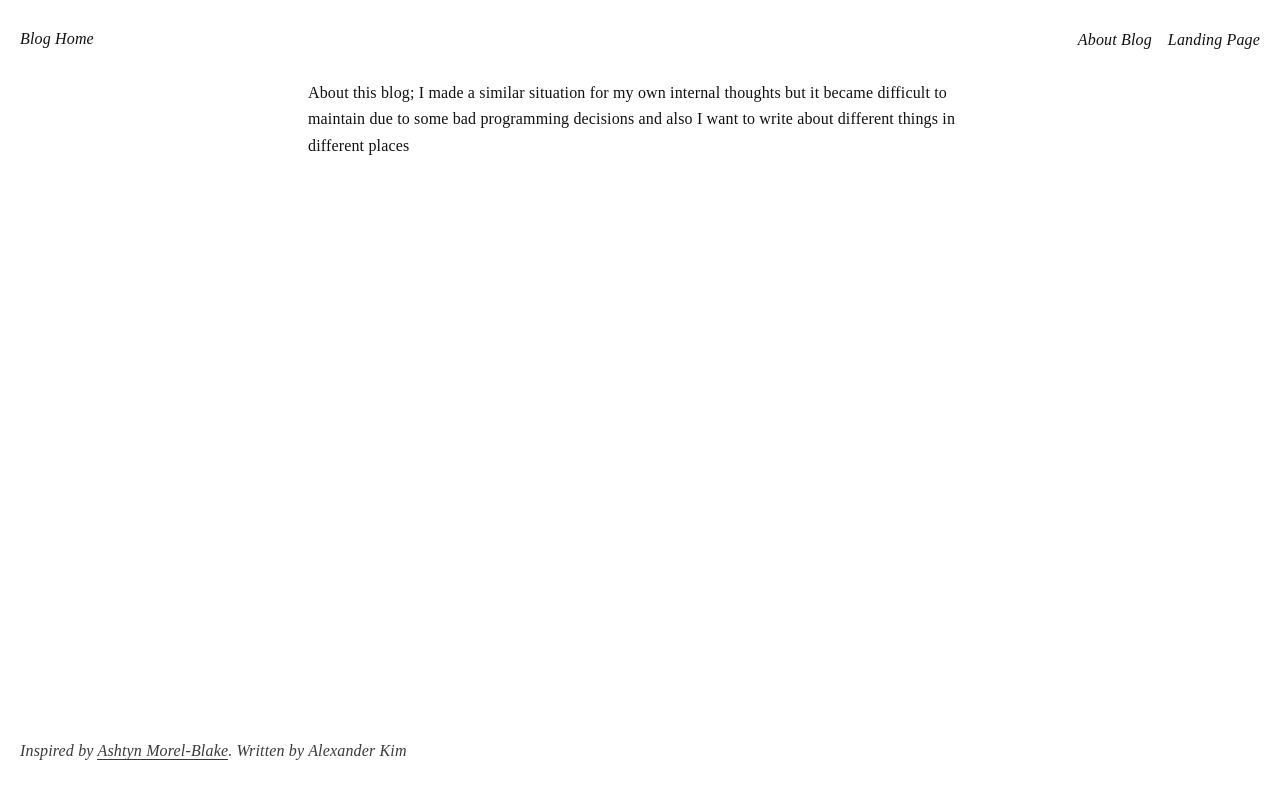
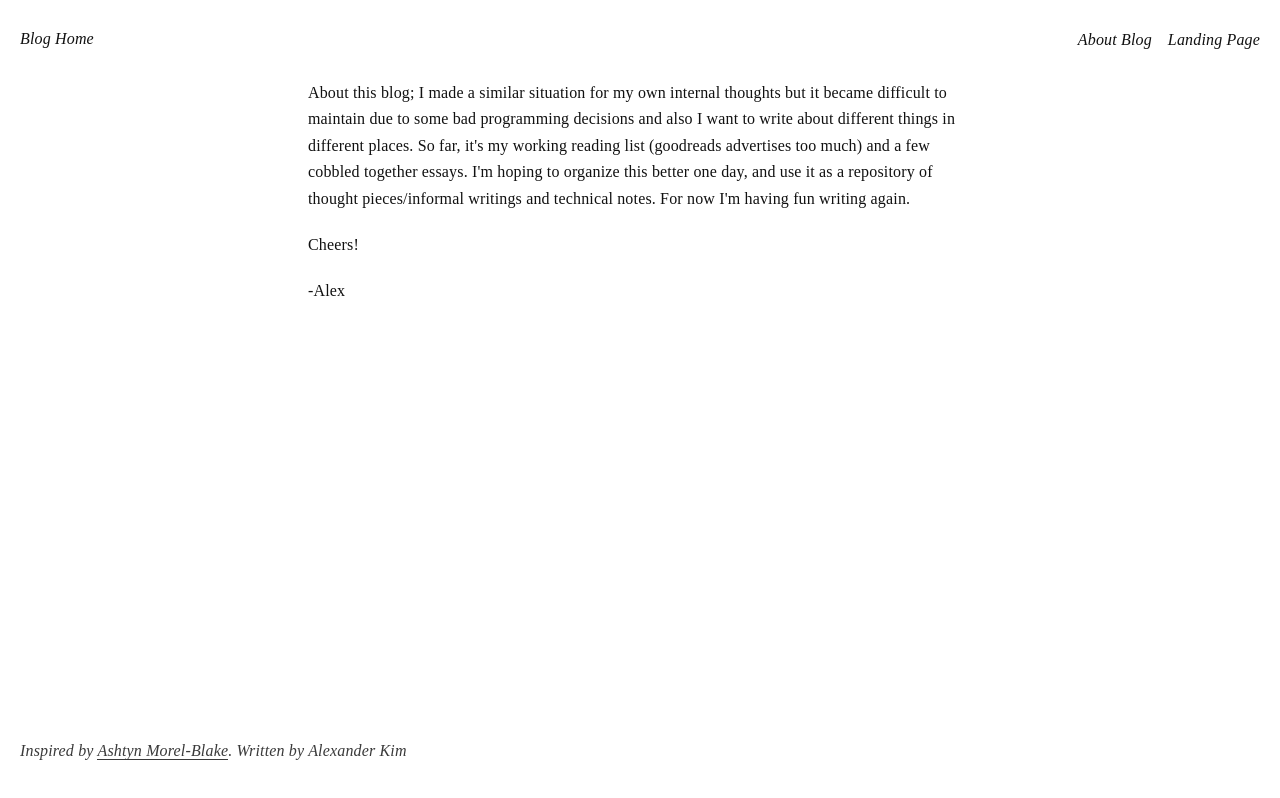
Before and after one commit to akim42003/idea_buckets, a SvelteKit app: page /about in a window 1280 px wide. Built offline with nearby package versions, Linux system fonts and the light colour scheme.

Commit message:
updated about page

```diff
--- a/src/routes/about/+page.svelte
+++ b/src/routes/about/+page.svelte
@@ -1,3 +1,11 @@
+<p>
+	About this blog; I made a similar situation for my own internal thoughts but it became difficult
+	to maintain due to some bad programming decisions and also I want to write about different things
+	in different places. So far, it's my working reading list (goodreads advertises too much) and a
+	few cobbled together essays. I'm hoping to organize this better one day, and use it as a
+	repository of thought pieces/informal writings and technical notes. For now I'm having fun writing
+	again.
+</p>
 
-
-<p> About this blog; I made a similar situation for my own internal thoughts but it became difficult to maintain due to some bad programming decisions and also I want to write about different things in different places</p>
+<p>Cheers!</p>
+<p>-Alex</p>
```
Also changed, not shown: 1 other file (tests, documents, lock files or other folders).
